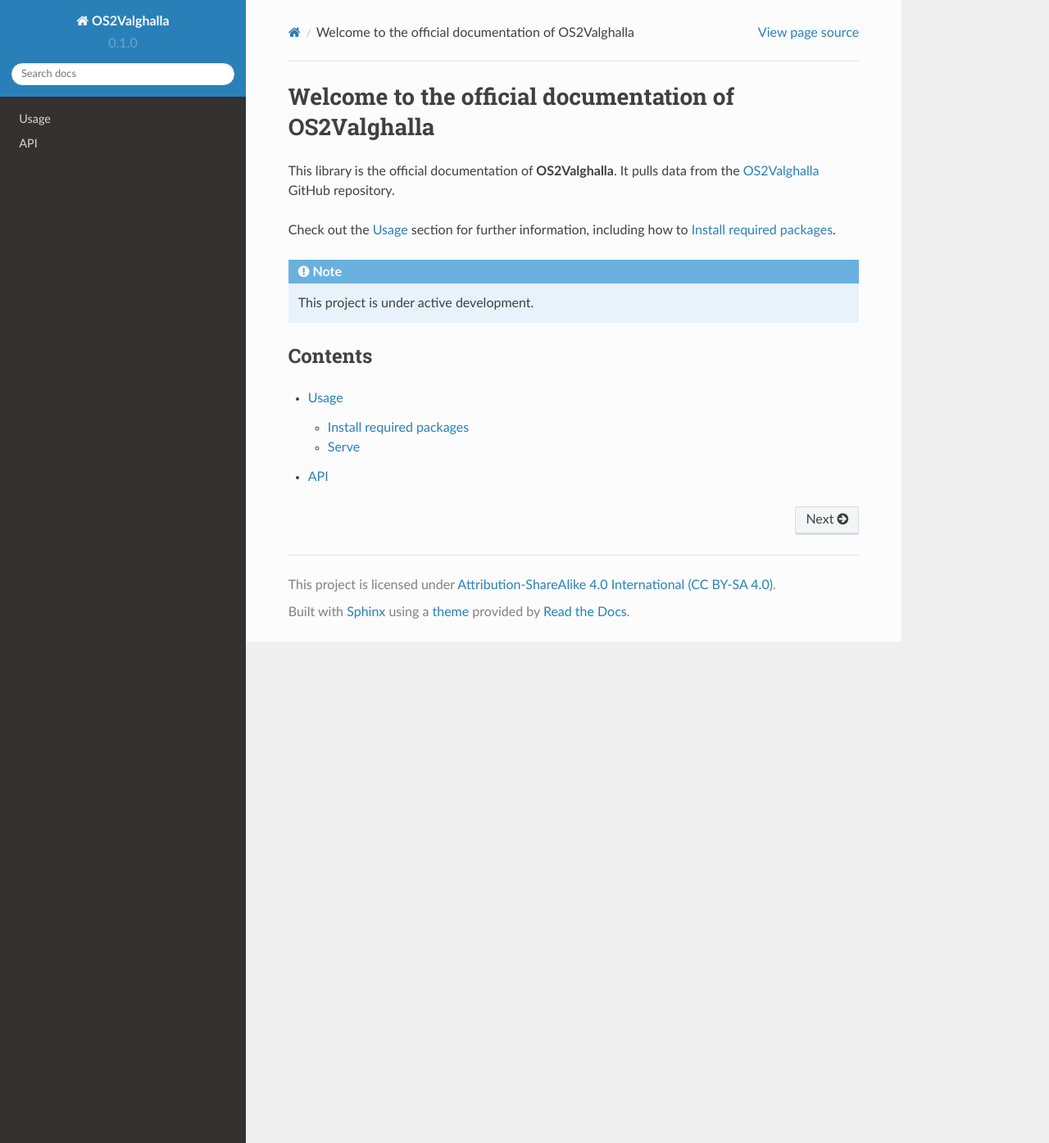
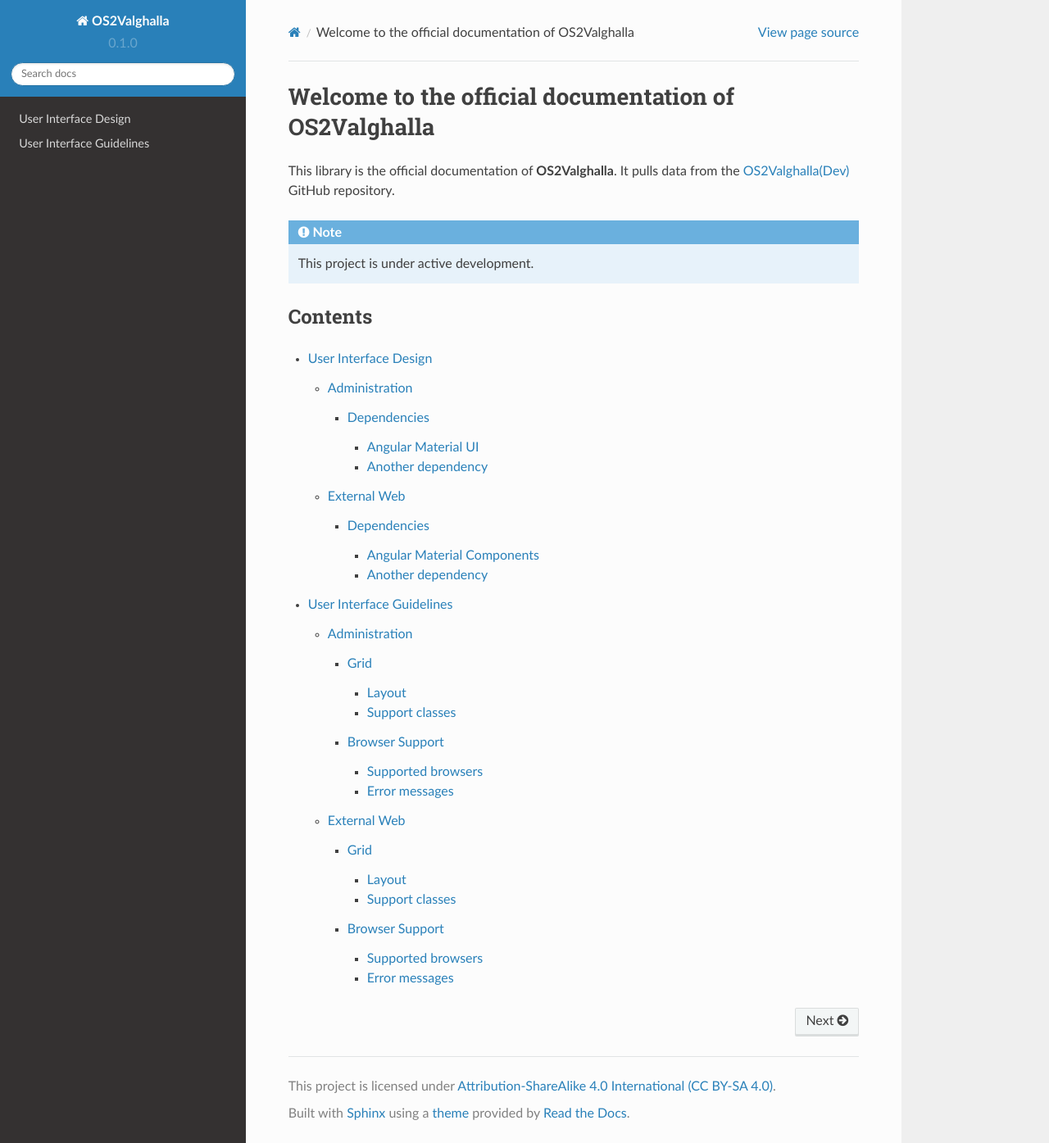
Before and after one commit to OS2Valghalla/OS2valghalla-3-documentation, a Sphinx documentation site: the page built from docs/source/index.rst, in a window 1280 px wide and 1395 px high. Shown: the whole window at 82% size. Built offline with Sphinx 7.4.7 and the Read the Docs theme 2.0.0, drawn with Linux system fonts in a browser that asks for light colours.

Commit message:
added requirements, subpages, and install guide.

```diff
--- a/docs/source/conf.py
+++ b/docs/source/conf.py
@@ -35,5 +35,11 @@
 
 html_theme = 'sphinx_rtd_theme'
 
+# -- Depth of sidebar navigation
+
+html_theme_options = {
+    'navigation_depth': 4,
+}
+
 # -- Options for EPUB output
 epub_show_urls = 'footnote'
--- a/docs/source/index.rst
+++ b/docs/source/index.rst
@@ -1,11 +1,8 @@
 Welcome to the official documentation of OS2Valghalla
-===================================
+=====================================================
 
 This library is the official documentation of **OS2Valghalla**.
-It pulls data from the `OS2Valghalla <https://github.com/OS2Valghalla/OS2valghalla-3-documentation>`_ GitHub repository.
-
-Check out the :doc:`usage` section for further information, including
-how to :ref:`installpackages`.
+It pulls data from the `OS2Valghalla(Dev) <https://github.com/JesperBorup/OS2Valghalla/blob/main/>`_ GitHub repository.
 
 .. note::
 
@@ -15,6 +12,7 @@
 --------
 
 .. toctree::
+   :maxdepth: 4
 
-   usage
-   api
+   user-interface-design/index
+   user-interface-guidelines/index
--- a/docs/source/usage.rst
+++ /dev/null
@@ -1,24 +0,0 @@
-Usage
-=====
-
-.. _installpackages:
-
-Install required packages
-------------
-
-Code block example for installing packages:
-
-.. code-block:: python
-
-   npm install --legacy -deps
-
-.. _serve:
-
-Serve
-------------
-
-Code block example for serving external application:
-
-.. code-block:: python
-
-   ng serve -o
--- /dev/null
+++ b/docs/source/user-interface-design/administration/dependencies.rst
@@ -0,0 +1,12 @@
+Dependencies
+============
+
+The dependencies for the User Inferface Design for the administration part of the application.
+
+Angular Material UI
+-------------------------
+Content about Angular Material UI.
+
+Another dependency
+-------------------------
+Just another header.
--- /dev/null
+++ b/docs/source/user-interface-design/administration/index.rst
@@ -0,0 +1,8 @@
+Administration
+=====================
+User Inferface Design for the administration part of the application.
+
+.. toctree::
+   :maxdepth: 4
+
+   dependencies
--- /dev/null
+++ b/docs/source/user-interface-design/externalweb/dependencies.rst
@@ -0,0 +1,12 @@
+Dependencies
+=====================
+
+The dependencies for the User Inferface Design for the administration part of the application.
+
+Angular Material Components
+---------------------------
+Content about Angular components.
+
+Another dependency
+-------------------------
+Yet another dependency.
--- /dev/null
+++ b/docs/source/user-interface-design/externalweb/index.rst
@@ -0,0 +1,8 @@
+External Web
+=====================
+User Inferface Design for the external web part of the application.
+
+.. toctree::
+   :maxdepth: 4
+
+   dependencies
--- /dev/null
+++ b/docs/source/user-interface-design/index.rst
@@ -0,0 +1,10 @@
+User Interface Design
+=====================================================
+
+This is the documentation of the User Inferface Design, both for the administration and external web part of the application.
+
+.. toctree::
+   :maxdepth: 1
+
+   administration/index
+   externalweb/index
--- /dev/null
+++ b/docs/source/user-interface-guidelines/administration/browserSupport.rst
@@ -0,0 +1,11 @@
+Browser Support
+=====================
+Information about supported browsers.
+
+Supported browsers
+---------------------------
+Supported browsers.
+
+Error messages
+---------------------------
+Error messages.
--- /dev/null
+++ b/docs/source/user-interface-guidelines/administration/grid.rst
@@ -0,0 +1,11 @@
+Grid
+=====================
+Information and screenshots of the grid.
+
+Layout
+---------------------------
+Layout Content.
+
+Support classes
+---------------------------
+Support classes content.
--- /dev/null
+++ b/docs/source/user-interface-guidelines/administration/index.rst
@@ -0,0 +1,9 @@
+Administration
+=====================
+User Inferface Design for the administration part of the application.
+
+.. toctree::
+   :maxdepth: 4
+
+   grid
+   browserSupport
--- /dev/null
+++ b/docs/source/user-interface-guidelines/externalweb/browserSupport.rst
@@ -0,0 +1,11 @@
+Browser Support
+=====================
+Information about supported browsers.
+
+Supported browsers
+---------------------------
+Supported browsers.
+
+Error messages
+---------------------------
+Error messages.
--- /dev/null
+++ b/docs/source/user-interface-guidelines/externalweb/grid.rst
@@ -0,0 +1,11 @@
+Grid
+=====================
+Information and screenshots of the grid.
+
+Layout
+---------------------------
+Layout Content.
+
+Support classes
+---------------------------
+Support classes content.
--- /dev/null
+++ b/docs/source/user-interface-guidelines/externalweb/index.rst
@@ -0,0 +1,9 @@
+External Web
+=====================
+User Inferface Design for the external web part of the application.
+
+.. toctree::
+   :maxdepth: 4
+
+   grid
+   browserSupport
--- /dev/null
+++ b/docs/source/user-interface-guidelines/index.rst
@@ -0,0 +1,9 @@
+User Interface Guidelines
+=========================
+This is the documentation of the User Inferface Guidelines, both for the administration and external web part of the application.
+
+.. toctree::
+   :maxdepth: 4
+
+   administration/index
+   externalweb/index
--- /dev/null
+++ b/requirements.txt
@@ -0,0 +1,2 @@
+Sphinx==5.3.0
+sphinx-rtd-theme==1.2.0
```
Also changed, not shown: INSTALLATION.md (added, +30 -0 lines), docs/source/api.rst (deleted, +0 -8 lines), 1 other file.
